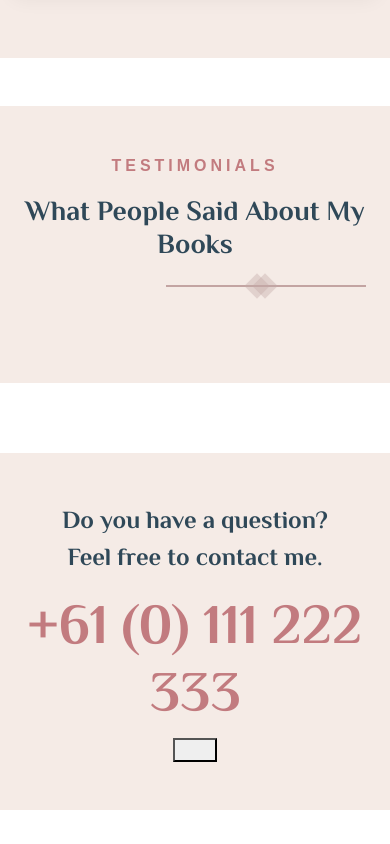
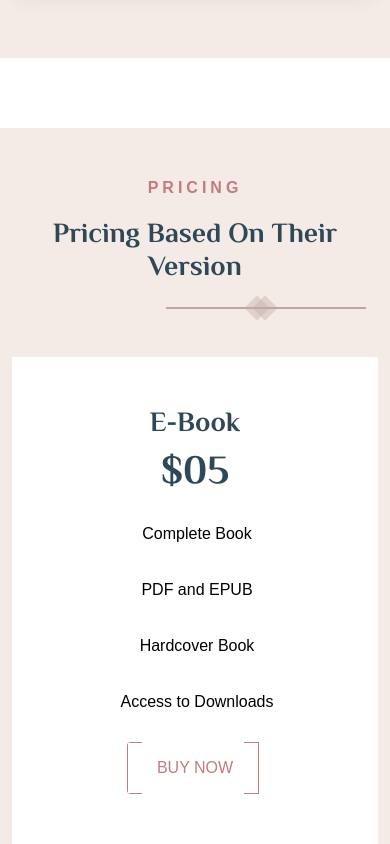
Before and after one commit to Khushbupatel05/pr-5-Bootstrap-landingpage, a React (Vite) app: page / in a window 390 px wide. Shown: the part 4220-5064 px from the top of the page. Built offline with nearby package versions, Linux system fonts and the light colour scheme.

Commit message:
for add section

```diff
--- a/src/App.jsx
+++ b/src/App.jsx
@@ -8,6 +8,8 @@ import Contact from './Components/Contact';
 import Footer from './Components/Footer';
 import ContactMe from './Components/ContactMe';
 import TestimonialSlider from './Components/TestimonialSlider';
+import Pricing from './Components/Pricing';
+
 
 const App = () => {
   return (
@@ -16,6 +18,8 @@ const App = () => {
     <Home />
     <Benefits/>
     <Chapter />
+    <Pricing />
+
     <TestimonialSlider />
     <ContactMe />
     <Contact />
--- a/src/Components/Chapter.jsx
+++ b/src/Components/Chapter.jsx
@@ -8,7 +8,7 @@ const Chapter = () => {
 
   return (
     <>
-      <div className="section chapter-section mt-5 mb-4 py-5">
+      <div className="section bg-color mt-5 mb-4 py-5">
         <div className="container">
           <div className=" col-sm-12">
             <div className="text-center ">
--- /dev/null
+++ b/src/Components/Pricing.jsx
@@ -0,0 +1,41 @@
+import React from 'react'
+import Sectionheading from './Sectionheading';
+
+const Pricing = () => {
+    let title = "Pricing based on their version";
+    let des = " Pricing"
+    return (
+        <>
+            <div className="section bg-color py-5">
+                <div className="container">
+                    <div className="row">
+                        <div className="  col-sm-12">
+                            <div className="text-center ">
+                                <Sectionheading title={title} des={des} />
+                            </div>
+                        </div>
+                    </div>
+                    <div className="row d-flex align-items-center justify-content-center">
+                        <div className="col-md-6 col-lg-4 mb-4 mb-lg-0">
+                            <div className='p-5 bg-white text-center'>
+                                <h3 class="pricing_title">E-Book</h3>
+                                <h3 class="pricing_price">$05</h3>
+                                <ul class="pricing_list my-4 text-black ps-1">
+                                    <li className='mb-4 py-1'>Complete Book</li>
+                                    <li className='mb-4 py-1'>PDF and EPUB</li>
+                                    <li className='mb-4 py-1'>Hardcover Book</li>
+                                    <li className='mb-4 py-1'>Access to Downloads</li>
+                                </ul>
+                                <div className='pricing-btn position-relative lh-lg rounded-1'>
+                                    BUY NOW
+                                </div>
+                            </div>
+                        </div>
+                    </div>
+                </div>
+            </div>
+        </>
+    )
+}
+
+export default Pricing
--- a/src/Components/TestimonialSlider.jsx
+++ b/src/Components/TestimonialSlider.jsx
@@ -1,4 +1,3 @@
-import React from 'react'
 import Sectionheading from './Sectionheading';
 
 const TestimonialSlider = () => {
@@ -22,4 +21,4 @@ const TestimonialSlider = () => {
     )
 }
 
-export default TestimonialSlider
+export default TestimonialSlider;
--- a/src/index.css
+++ b/src/index.css
@@ -327,7 +327,8 @@ header {
   position: relative;
   font-size: 20px !important;
 }
-.accordion-button::after{
+
+.accordion-button::after {
   content: "";
   display: inline-block;
   font-size: 22px;
@@ -350,3 +351,61 @@ header {
 .accordion-button:focus {
   box-shadow: none !important;
 }
+
+.pricing_title {
+  font-family: "Philosopher", sans-serif !important;
+  font-weight: 700;
+  font-size: 28px;
+  color: #2f4858;
+}
+
+.pricing_price {
+  font-size: 40px;
+  font-family: "Philosopher", sans-serif;
+  color: #2f4858;
+  font-weight: 700;
+}
+.pricing-btn{
+    display: inline-block;
+    padding: 10px 30px;
+    border-radius: 3px;
+    overflow: hidden;
+    text-decoration: none;
+    background-color: transparent;
+    color: #c27b7f;
+    transition: all 0.5s ease;
+    cursor: pointer;
+    text-align: center;
+}
+.pricing-btn::after{
+    content: "";
+    position: absolute;
+    width: 15px;
+    height: 100%;
+    border-width: 1px;
+    border-style: solid;
+    border-color: #c27b7f;
+    transition: all 0.5s ease;
+    top: 0px;
+    left: 0px;
+    border-right: none;
+}
+.pricing-btn::before{
+    content: "";
+    position: absolute;
+    width: 15px;
+    height: 100%;
+    border-width: 1px;
+    border-style: solid;
+    border-color: #c27b7f;
+    transition: all 0.5s ease;
+    top: 0px;
+    left: 117px;
+    border-left: none;
+}
+.pricing-btn:hover{
+    text-decoration: none;
+    background: #c27b7f;
+    color: #ffffff;
+    transition-delay: 0.35s;
+}
```
Lines whose indentation alone changed are shown as unchanged.
